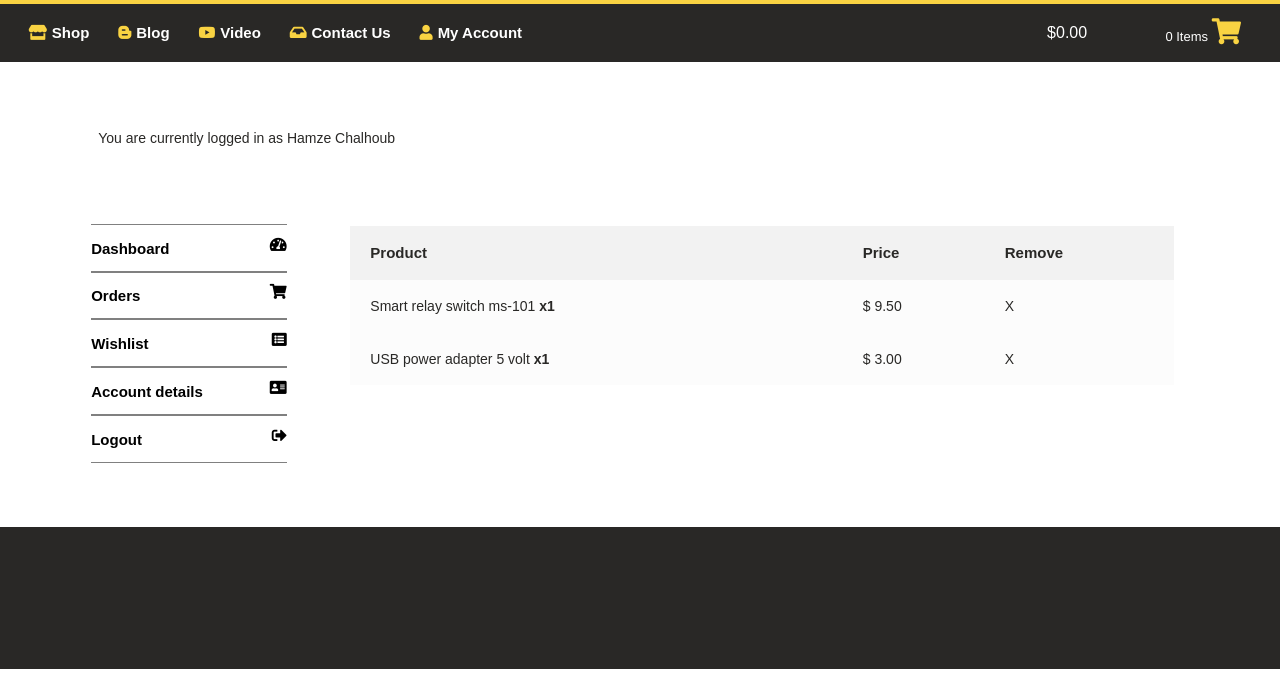
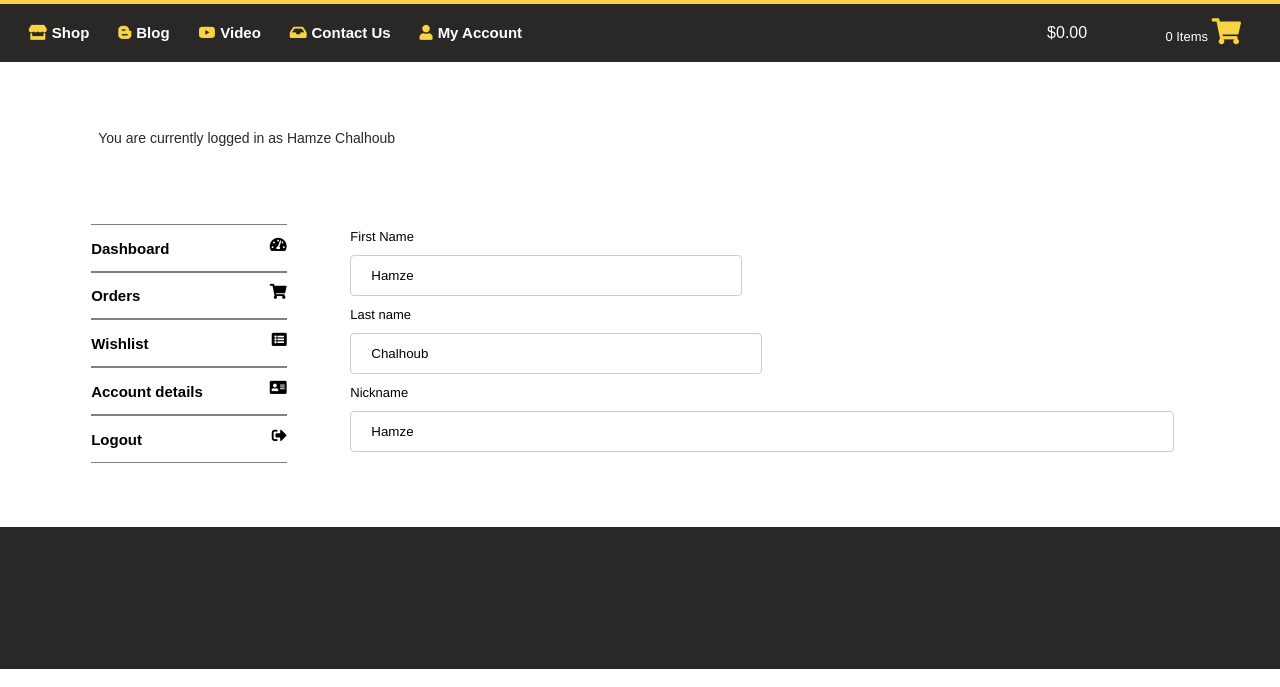
Before and after one commit to youdass101/doobara, a Django app: page /myaccount in a window 1280 px wide. Shown: the part 113-800 px from the top of the page. Run offline with Django 3.2, Linux system fonts and the light colour scheme.

Commit message:
edit account

```diff
--- a/doobarashop/static/doobarashop/sass/abstracts/_variables.scss
+++ b/doobarashop/static/doobarashop/sass/abstracts/_variables.scss
@@ -7,5 +7,3 @@
 $input-background-color-v1: #f2f2f2;;
 $table-header-background-color-v1: rgba(233, 233, 233, 0.582);
 $table-body-background-color-v1: rgba(245, 245, 245, 0.336);
-
-$color-oflie : white;
--- a/doobarashop/static/doobarashop/sass/components/account/account-wishlist.scss
+++ b/doobarashop/static/doobarashop/sass/components/account/_account-wishlist.scss
@@ -2,6 +2,6 @@
 
 #account-wish-list {
     @extend #view-order;
-    display: block;
+    display: none;
 
 }
--- a/doobarashop/static/doobarashop/sass/pages/_account.scss
+++ b/doobarashop/static/doobarashop/sass/pages/_account.scss
@@ -19,9 +19,8 @@
     @import '../components/account/account-nav';
     @import '../components/account/account-orders-data';
     @import '../components/account/account-order-view';
-    @import '../components/account/account-wishlist.scss';
-
-
+    @import '../components/account/account-wishlist';
+    @import '../components/account/account-edit';
 }
 
 
--- a/doobarashop/static/doobarashop/style.css
+++ b/doobarashop/static/doobarashop/style.css
@@ -1164,7 +1164,22 @@
   background-color: rgba(245, 245, 245, 0.336);
 }
 #my-account-container #account-wish-list {
-  display: block;
+  display: none;
+}
+#my-account-container #account-detail form .account-first-name {
+  padding-right: 20px;
+}
+#my-account-container #account-detail form .account-first-name, #my-account-container #account-detail form .account-last-name {
+  width: 50% !important;
+}
+#my-account-container #account-detail form input[type=text] {
+  width: 100%;
+  padding: 12px 20px;
+  margin: 8px 0;
+  display: inline-block;
+  border: 1px solid #ccc;
+  border-radius: 4px;
+  box-sizing: border-box;
 }
 
 @media screen and (max-width: 850px) {
--- a/doobarashop/templates/doobarashop/account.html
+++ b/doobarashop/templates/doobarashop/account.html
@@ -129,6 +129,18 @@
 
         <!-- ACCOUNT DETAILS VIEW  -->
         <div id="account-detail">
+            <form class="edit-account">
+                <div class="account-first-name">
+                    <label >First Name</label>
+                    <input type="text" value="Hamze">
+                </div>
+                <div class="account-last-name">
+                    <label > Last name</label>
+                    <input type="text" value="Chalhoub">
+                </div>
+                <label>Nickname</label>
+                <input type="text" value="Hamze">
+            </form>
 
         </div>
     </div>
```
Also changed, not shown: doobarashop/static/doobarashop/sass/components/account/_account-edit.scss (added, +38 -0 lines), 1 other file.
